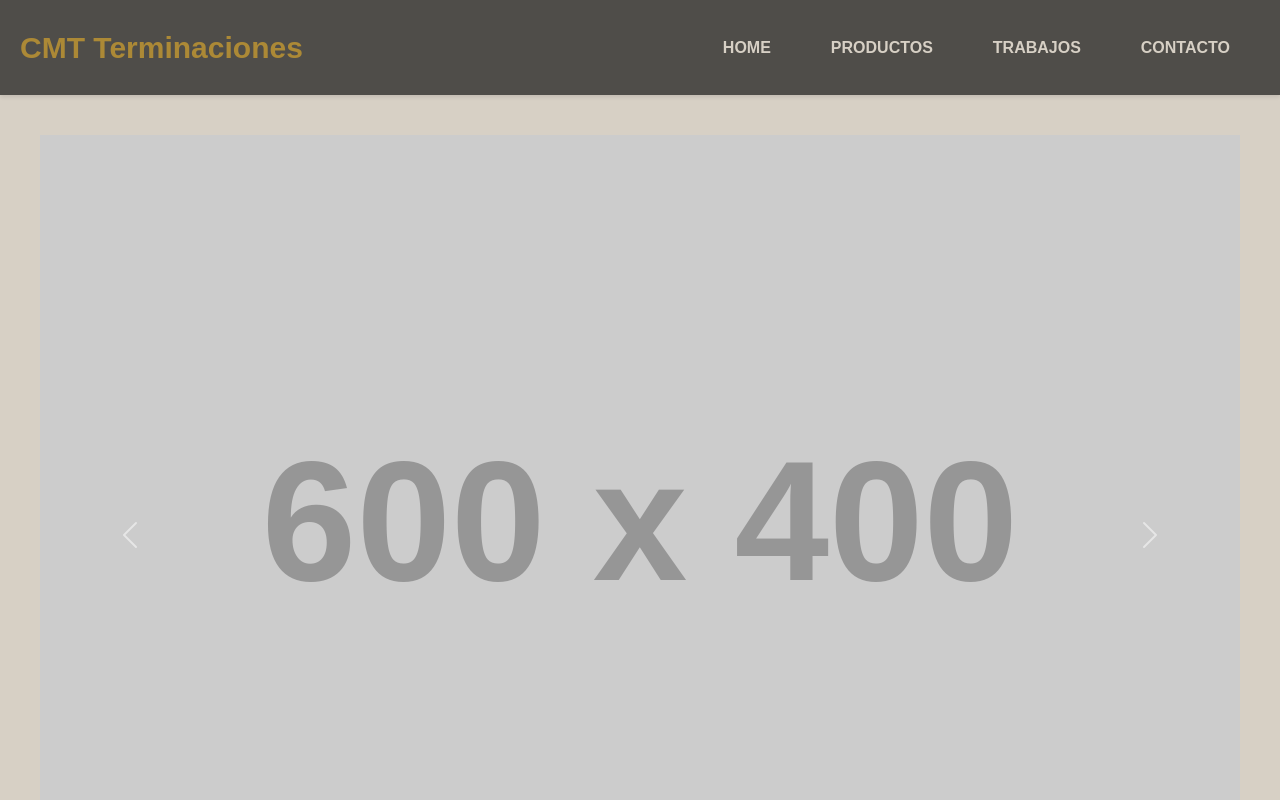
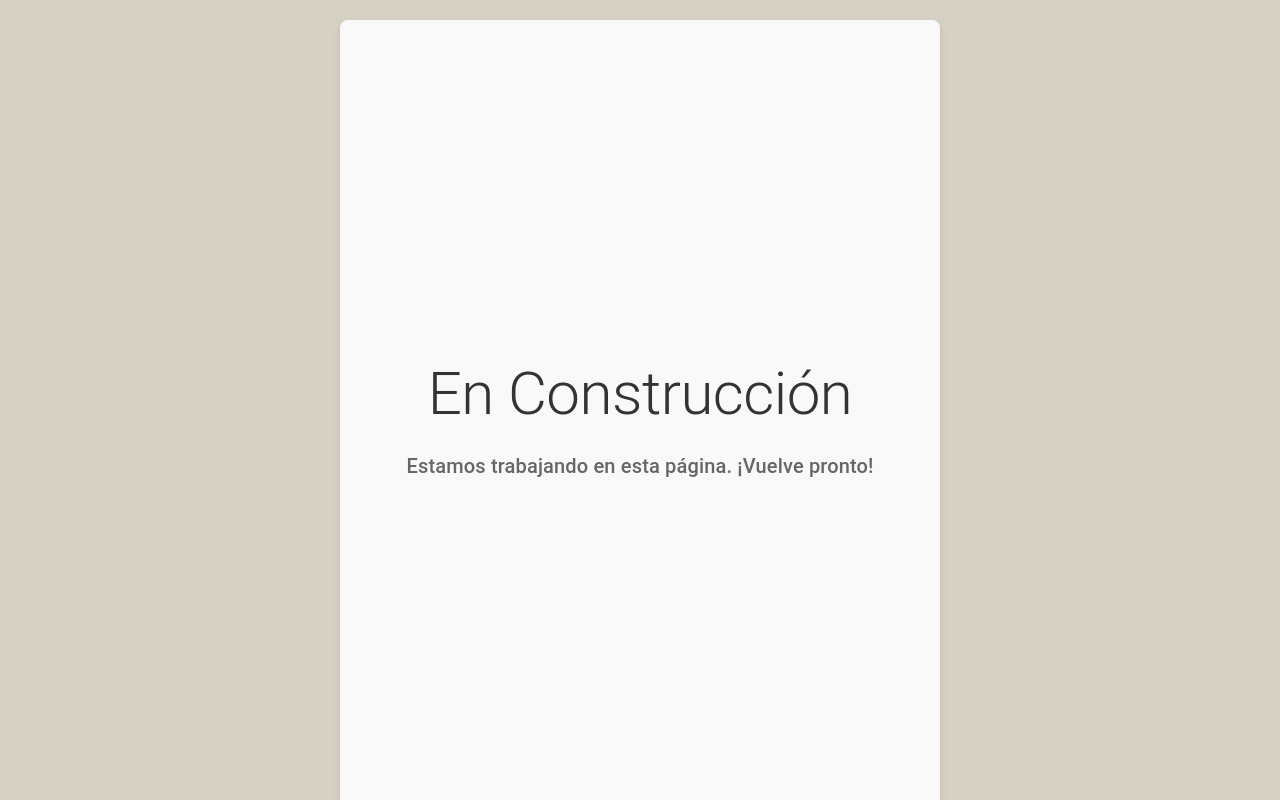
Before and after one commit to l4s10/demo-cmt, a React (Vite) app: page / in a window 1280 px wide. Shown: the top 800 px of the page. Built offline with nearby package versions, Linux system fonts and the light colour scheme.

Commit message:
update 20-01-2025

```diff
--- a/package.json
+++ b/package.json
@@ -9,9 +9,11 @@
     "lint": "eslint .",
     "preview": "vite preview"
   },
-
   "homepage": "https://koshystudios.com",
   "dependencies": {
+    "@emotion/react": "^11.14.0",
+    "@emotion/styled": "^11.14.0",
+    "@mui/material": "^6.4.0",
     "bootstrap": "^5.3.3",
     "framer-motion": "^11.16.7",
     "react": "^18.3.1",
--- a/src/App.tsx
+++ b/src/App.tsx
@@ -8,6 +8,7 @@ import Home from './pages/home/Home'
 import Products from './pages/products/LandingProducts'
 import Works from './pages/works/LandingWorks'
 import Contact from './pages/contact/LandingContact'
+import Footer from './components/footer/Footer'
 
 function App() {
   // const [count, setCount] = useState(0)
@@ -25,6 +26,8 @@ function App() {
         <Works/>
         {/* Llamar al componente Contact */}
         <Contact/>
+        {/* LLamar al footer */}
+        <Footer/>
       </div>
     </>
   )
--- a/src/components/navbar/Navbar.tsx
+++ b/src/components/navbar/Navbar.tsx
@@ -25,7 +25,7 @@ const Navbar = () => {
                     <li className="navbar-item"><a href="/">Home</a></li>
                     <li className="navbar-item"><a href="/productos">Productos</a></li>
                     <li className="navbar-item"><a href="/trabajos">Trabajos</a></li>
-                    <li className="navbar-item"><a href="#contacto">Contacto</a></li>
+                    <li className="navbar-item"><a href="/contacto">Contacto</a></li>
                 </ul>
             </div>
             <div className="navbar-burger" onClick={toggleMenu}>
--- a/src/main.tsx
+++ b/src/main.tsx
@@ -5,12 +5,14 @@ import 'bootstrap/dist/css/bootstrap.min.css';
 import App from './App.tsx'
 import AllProducts from './pages/products/AllProducts.js'
 import AllWorks from './pages/works/AllWorks.js'
-import Contact from './pages/contact/LandingContact.js'
+import Contact from './pages/contact/Contact.js'
+import InDeveloping from './pages/InDeveloping.tsx';
 
 createRoot(document.getElementById('root')!).render(
     <BrowserRouter>
         <Routes>
-            <Route path="/" element={<App />} />
+            <Route path="/" element={<InDeveloping />} />
+            <Route path="/home" element={<App />} />
             <Route path="/productos" element={<AllProducts />} />
             <Route path="/trabajos" element={<AllWorks />} />
             <Route path='/contacto' element={<Contact/>} />
--- /dev/null
+++ b/src/pages/InDeveloping.css
@@ -0,0 +1,21 @@
+.in-developing-section {
+    padding: 20px;
+    background-color: #f9f9f9;
+    border-radius: 8px;
+    box-shadow: 0 4px 8px rgba(0, 0, 0, 0.1);
+    margin-top: 20px;
+    height: 100vh;
+    display: flex;
+    align-items: center;
+    justify-content: center;
+    text-align: center;
+}
+
+.in-developing-section h1 {
+    color: #333;
+    margin-bottom: 20px;
+}
+
+.in-developing-section p {
+    color: #666;
+}
--- /dev/null
+++ b/src/pages/InDeveloping.tsx
@@ -0,0 +1,32 @@
+import { Container, Typography, Box } from '@mui/material';
+import { Helmet } from 'react-helmet';
+import './InDeveloping.css';
+
+const InDeveloping: React.FC = () => {
+    return (
+        <Container maxWidth="sm" className="in-developing-section">
+            <Helmet>
+                <title>En Construcción - CMT</title>
+            </Helmet>
+            <Box
+                sx={{
+                    display: 'flex',
+                    flexDirection: 'column',
+                    alignItems: 'center',
+                    justifyContent: 'center',
+                    height: '100vh',
+                    textAlign: 'center',
+                }}
+            >
+                <Typography variant="h2" component="h1" gutterBottom>
+                    En Construcción
+                </Typography>
+                <Typography variant="h6" component="p">
+                    Estamos trabajando en esta página. ¡Vuelve pronto!
+                </Typography>
+            </Box>
+        </Container>
+    );
+};
+
+export default InDeveloping;
--- /dev/null
+++ b/src/pages/contact/Contact.tsx
@@ -0,0 +1,13 @@
+import Navbar from "../../components/navbar/Navbar";
+import LandingContact from "./LandingContact";
+
+const Contact = () => {
+    return (
+        <>
+            <Navbar/>
+            <LandingContact/>
+        </>
+    )
+}
+
+export default Contact
--- a/src/pages/contact/LandingContact.tsx
+++ b/src/pages/contact/LandingContact.tsx
@@ -1,7 +1,7 @@
 import { motion } from 'framer-motion';
 import { useInView } from 'react-intersection-observer';
 import './LandingContact.css';
-import Footer from '../../components/footer/Footer';
+// import Footer from '../../components/footer/Footer';
 
 const Contact = () => {
     const { ref, inView } = useInView({
@@ -29,7 +29,6 @@ const Contact = () => {
                     <button className="contact-button">Enviar Email</button>
                 </a>
             </motion.div>
-            <Footer />
         </div>
     );
 }
```
Also changed, not shown: 1 other file (tests, documents, lock files or other folders).
